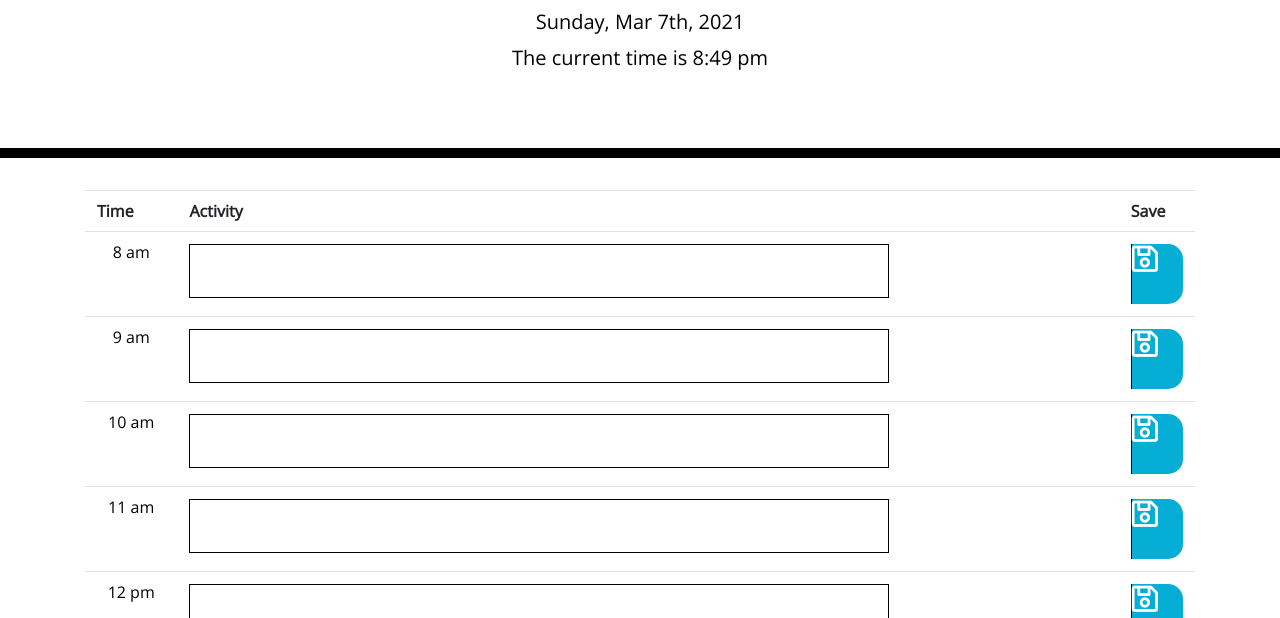
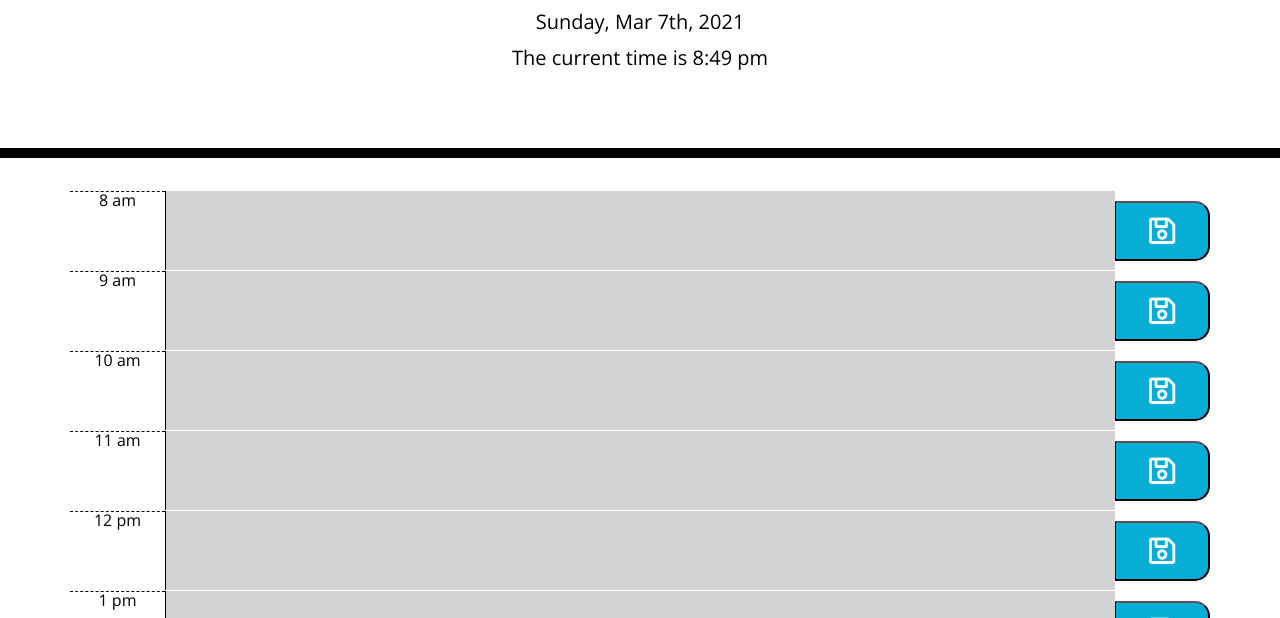
Before and after one commit to cbmartinez42/workday-planner, a plain HTML site: page index.html in a window 1280 px wide. Shown: the part 182-800 px from the top of the page. Drawn offline with nearby package versions, Linux system fonts and the light colour scheme.

Commit message:
updating with bootstrap instead of tables, also updating with localstorage

```diff
--- a/assets/css/style.css
+++ b/assets/css/style.css
@@ -5,13 +5,12 @@ body {
 }
 
 textarea {
-  background: transparent;  /* transparent */
-  border: 1px solid black; /* none */
+  background: transparent;
+  border: none;
   resize: none;
   color: #000000;
   border-left: 1px solid black;
   padding: 10px;
-  width: 700px;
 }
 
 .jumbotron {
@@ -41,6 +40,7 @@ textarea {
   background-color: #ffffff;
   color: #000000;
   border-top: 1px dashed #000000;
+  width: 100px;
 }
 
 .past {
@@ -67,14 +67,10 @@ textarea {
   align-self: center;
   font-size: 30px;
   height: 60px;
-
+  width: 100px;
 }
 
 .saveBtn:hover {
   font-size: 40px;
   transition: all .3s ease-in-out;
 }
-
-.far {
-  justify-items: center;
-}
--- a/assets/js/script.js
+++ b/assets/js/script.js
@@ -1,90 +1,94 @@
-// let myPlanner = document.getElementById('#myPlanner')
-
+let currentHour = moment().format('H');
+let today = moment();
 
 
 $(document).ready(function() {
-    // show today's date in the jumbotron
-    let today = moment();
+
+    // show date and time in the jumbotron and update time continuously
     $("#currentDay").text(today.format("dddd, MMM Do, YYYY"));
-
-    // show time in the jumbotron and update it
-    let currentTime =  moment().format("h:mm a");
-    $("#currentTime").text(time);
-
-    function update(){
+    function updateTime(){
         $("#currentTime").text(moment().format("h:mm a"));
     }
-    setInterval(update, 1000); // should this be every second, or less often to use less resources?
+    setInterval(updateTime, 1000);
 
-    initializePlanner()
-    // // get localstorage if it exists or create blank planner
-
-    // 	let planner = initializePlanner();
-
-        // for (var time in planner) {
-        // 	console.log(time, planner[time]);
-        // 	let tr = $("<tr>")
-        //         .addClass("row time-block");
-        // 	let tdTime = $("<td>").addClass("hour").text(time);
-        //         // allow user to click in the activity section to type an activity
-        //     let tdActivity = $("<td>").addClass("textArea");
-        // }
-
-        // let thisTime;
+     // build planner, set colors according to past/present/future, and restore localstorage data if it exists
+    initializePlanner();
+    updateTextareaColor();
+    restoreData();
 
     // save button eventlistener
-    $('.far').click(function() {
+    $('button').click(function() {
         console.log('Save Button clicked!');
+        saveData(this.id)
+    });
 });
 
-});
+// save to localstorage
+function saveData(btnId){
+    let textareaId = "textarea" + btnId;
+    let textarea = document.getElementById(textareaId);
+    localStorage.setItem(btnId, textarea.value);
+}
 
+// Retrieve descriptions from localStorage and insert into document
+function restoreData() {
+    for( i = 8; i < 18; i++ ) {
+        var eventDescText = localStorage.getItem(i);
+        var textareaId = "textarea" + i;
+        var textarea = document.getElementById(textareaId);
+        textarea.value = eventDescText;
+    }
+}
 
 
 // initialize planner
 function initializePlanner() {
-// let starterPlanner = [];
-let th1 = $('<th>')
-    .text('Time');
-let th2 = $('<th>')
-.text('Activity');
-let th3 = $('<th>')
-.text('Save');
-let tr = $("<tr>")
-    // .addClass("row time-block");
-$('#myPlanner').append(tr);
-$('#myPlanner').append([th1, th2, th3]);
 
     for (var i = 8; i < 18; i++) {
         const plannerTime = moment(i, 'H').format('h a');
-    const textareaTime = moment(i, 'H').format('h');
-    const div = $('<div>').addClass('saveBtn');
-    const save = $("<i>").addClass("far fa-save");
-    const activityHour = document.getElementsByClassName('activity-hour')
-    const activityEl = document.getElementsByTagName('textarea')
-    div.append(save)
-    let tr = $("<tr>")
-        // .addClass("row time-block");
-    let col1 = $("<td>")
-        .addClass("time-block hour")
+        const wrapper = $('<div>')
+            .addClass('time-block row')
+            .attr('id', 'h' + i + 'time')
+
+        // div for the hour
+        const hourDiv = $('<div>')
+            .addClass('hour col-md-1')
             .text(plannerTime);
-    let col2 = $("<td>")
-        .append($("<textarea>"))
-        .addClass(textareaTime);
-    let col3 = $("<td>")
-        .append(div)
+            wrapper.append(hourDiv);
 
-    // change color when the time has elapsed
-    if (moment(time, "h").isSame(moment(), plannerTime)) {
-        $('textarea').addClass("present");
-    } else if (moment(time, "h a").isAfter(moment())) {
-        activityHour = "future";
-    } else if (moment(time, "h a").isBefore(moment())) {
-        activityHour = "past";
+        // textarea for activities
+        const textArea = $('<textarea>')
+            .addClass('description col-md-10')
+            // id so that it can be added/called for localstorage
+            .attr('id', 'textarea' + i);
+            wrapper.append(textArea);
+
+        // save button
+        const saveButton = $('<button>')
+            .addClass('saveBtn col-md-1')
+            // id so that it can be linked to textarea for localstorage
+            .attr('id', i)
+            .html("<i class='far fa-save'></i>");
+            wrapper.append(saveButton);
+
+        // append all items to the container
+        $('.container').append(wrapper);
+
+    }
 }
 
-
-    $(tr).append([col1, col2, col3])
-    $('#myPlanner').append(tr);
+// update colors based on past/present/future
+function updateTextareaColor() {
+    for(let i = 8; i < 18; i++ ) {
+        let textareaId = "textarea" + i;
+        let eventDesc = document.getElementById(textareaId);
+        let eachHour = i;
+        if( eachHour == currentHour ){
+            eventDesc.classList.add('present');
+        }else if( eachHour < currentHour ){
+            eventDesc.classList.add('past');
+        } else {
+            $(eventDesc).addClass('future');
         }
     }
+}
--- a/index.html
+++ b/index.html
@@ -29,14 +29,10 @@
       <p id="currentDay" class="lead"></p>
       <p id="time" class="lead">The current time is <span id="currentTime"></span></p>
     </header>
-    <div class="container "> <!--     <=================== TIME-BLOCK IS ADDED-->
+    <div class="container">
       <!-- Timeblocks go here -->
 
-          <table class="table">
-            <tbody id="myPlanner">
 
-            </tbody>
-          </table>
     </div>
 
     <script src="https://cdnjs.cloudflare.com/ajax/libs/jquery/3.2.1/jquery.min.js"></script>
```
Lines whose indentation alone changed are shown as unchanged.
